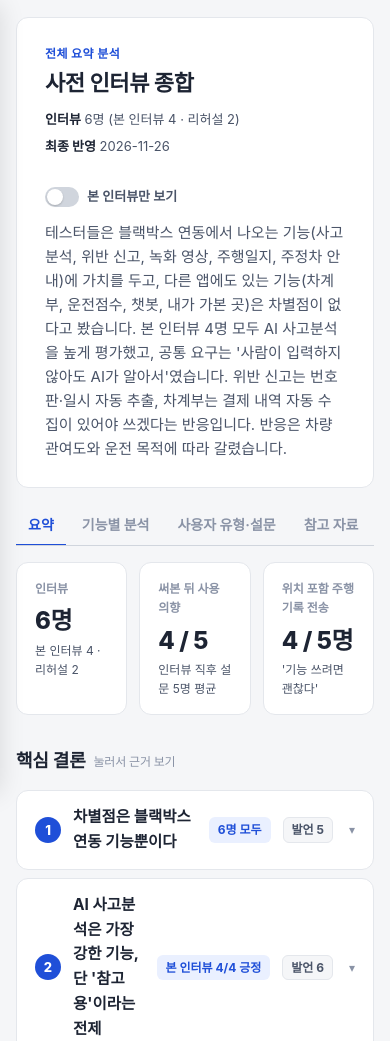
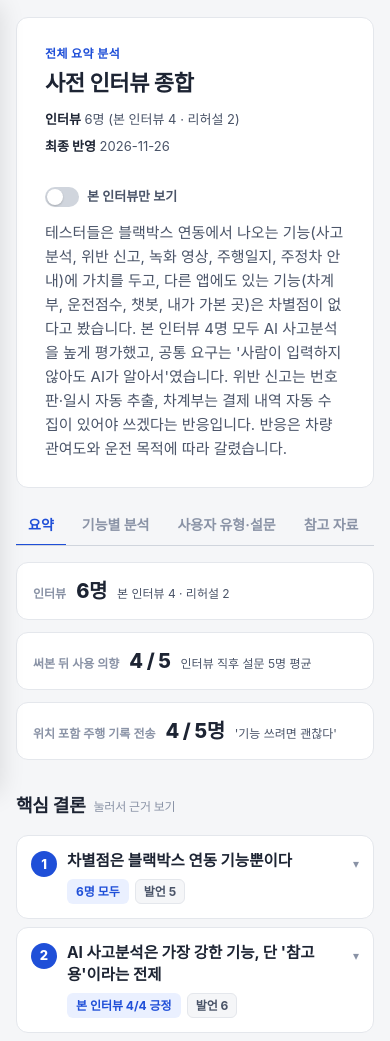
Before and after one commit to fine-proto/BETA_Interview, a plain HTML site: page index.html in a window 390 px wide. Shown: the part 59-1100 px from the top of the page. Drawn offline with Linux system fonts and the light colour scheme; a web font is replaced by a local one.

Commit message:
핵심 결론 근거 칩·발언 수를 문장 아래로 이동(모바일 레이아웃 개선)
Co-Authored-By: Claude Opus 5.5 <noreply@anthropic.com>
Claude-Session: https://claude.ai/code/session_01VmnwvDRgvd8BaXRcyD4kqr

```diff
--- a/assets/app.js
+++ b/assets/app.js
@@ -247,9 +247,9 @@
     h += '<section class="section"><h2>핵심 결론 <span class="sub">눌러서 근거 보기</span></h2><div class="concl">';
     (OV.conclusions || []).forEach(function (c, i) {
       var vs = (c.voices || []).filter(function (v) { var iv = byId(v.iv); return iv && list.indexOf(iv) >= 0; });
-      h += '<details class="concl-item"><summary><span class="concl-no">' + (i + 1) + '</span><span class="concl-title">' + esc(c.title) + "</span>" +
-        (c.evidence ? '<span class="concl-ev">' + esc(c.evidence) + "</span>" : "") +
-        (vs.length ? '<span class="concl-vc">발언 ' + vs.length + "</span>" : "") + "</summary>" +
+      h += '<details class="concl-item"><summary><span class="concl-no">' + (i + 1) + '</span><span class="concl-main"><span class="concl-title">' + esc(c.title) + "</span>" +
+        ((c.evidence || vs.length) ? '<span class="concl-meta">' + (c.evidence ? '<span class="concl-ev">' + esc(c.evidence) + "</span>" : "") +
+          (vs.length ? '<span class="concl-vc">발언 ' + vs.length + "</span>" : "") + "</span>" : "") + "</span></summary>" +
         '<div class="concl-body"><p>' + esc(c.detail || "") + "</p>" +
         (vs.length ? '<div class="voices"><div class="voices-label">테스터 발언</div>' + vs.map(function (v) {
           var iv = byId(v.iv);
--- a/assets/style.css
+++ b/assets/style.css
@@ -496,3 +496,18 @@ td .rating b { font-size: 15px; }
 .voice-link { margin-left: auto; font-size: 12px; font-weight: 700; color: var(--brand); }
 .voice-text { font-size: 14px; color: var(--text); }
 @media (max-width: 760px) { .concl-body { padding-left: 18px; } .concl-item > summary { flex-wrap: wrap; } }
+
+/* 핵심 결론: 근거 칩·발언 수를 문장 아래 줄로 */
+.concl-item > summary { align-items: flex-start; }
+.concl-no { margin-top: 1px; }
+.concl-main { flex: 1; min-width: 0; display: flex; flex-direction: column; gap: 6px; }
+.concl-main .concl-title { flex: none; line-height: 1.45; }
+.concl-meta { display: flex; flex-wrap: wrap; gap: 6px; }
+.concl-item > summary::after { margin-top: 4px; }
+@media (max-width: 760px) {
+  .concl-item > summary { flex-wrap: nowrap; padding: 14px 14px; gap: 10px; }
+  .concl-body { padding-left: 14px; padding-right: 14px; }
+  .stats { grid-template-columns: 1fr !important; }
+  .stat { display: flex; align-items: baseline; gap: 10px; flex-wrap: wrap; padding: 12px 16px; }
+  .stat-value { font-size: 20px; margin-top: 0; }
+}
```
